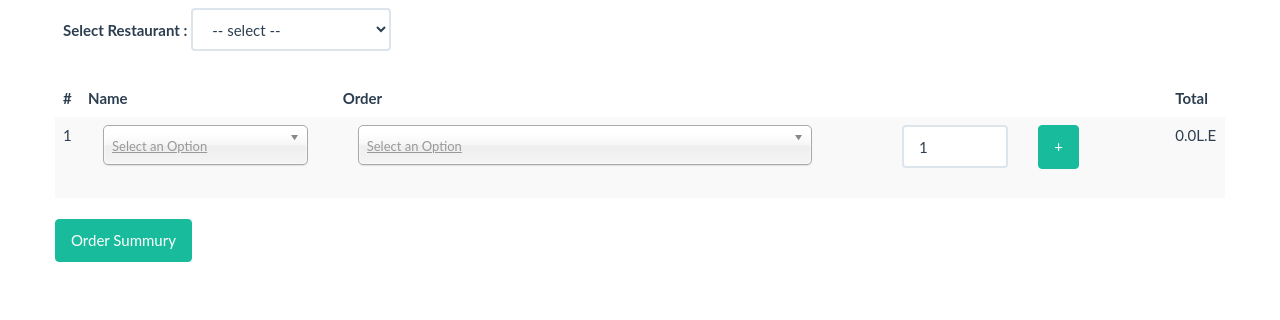
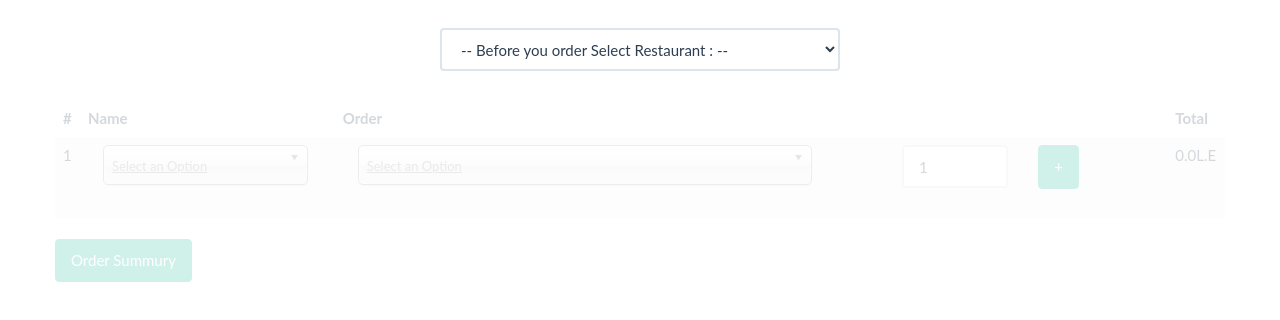
Before and after one commit to Mohamed-amin/Food-order-delivery, a website: page index.html in a window 1280 px wide. Drawn offline with Linux system fonts and the light colour scheme; files whose address does not match are found by name.

Commit message:
[ADD] block to select restraunt first

```diff
--- a/index.html
+++ b/index.html
@@ -42,11 +42,21 @@
  			line-height: 40px;
  		}
  		.restaurant{
- 			width: 200px;
+ 			width: 400px;
  			display: inline-block;
+ 			margin-top: 20px;
+ 		}
+ 		label{
+ 			display: block;
  		}
  		select{
  			min-width: 200px;
+ 		}
+ 		.faded{
+ 			opacity: 0.2;
+ 		}
+ 		.collaps{
+ 			transition:all 0.3s;
  		}
  	</style>
 </head>
@@ -58,10 +68,10 @@
 		<table class="table">
 		  <tbody>
 		    <tr>
-		      <td>
-		      	<label>Select Restaurant :  </label>
+		      <td style="text-align:center;">
+		      	<!-- <label>Before you order Select Restaurant :  </label> -->
 		      	<select class="form-control restaurant" id="restaurant">
-		      		<option> -- select --</option>
+		      		<option> -- Before you order Select Restaurant :  --</option>
 		      		<option id="gadMenu"> GAD </option>
 		      		<option id="macMenu"> Macdonalds </option>
 		      		<!-- <option id="cookdoorMenu"> Cook Door </option> -->
@@ -72,7 +82,7 @@
 		  </tbody>
 		</table>
 	</div>
-	<div class="row collaps">
+	<div class="row collaps faded">
 		<table class="table table-striped table-hover ">
 		  <thead>
 		    <tr>
--- a/js/app.js
+++ b/js/app.js
@@ -347,7 +347,7 @@ function App(){
 $( document ).ready(function() {
  var app;
 
-
+$('.addNewOrder').prop('disabled', true);
     $(".addNewOrder").on('click', function() {
         var $this = $(this),
             qty = $this.closest("td").find(".qty").val(),
@@ -402,6 +402,8 @@ $( document ).ready(function() {
     $("#restaurant").on('change',function(){
         var restaurantId = $(this).find(":selected").attr('id');
         // alert(restaurantId)
+        $(".collaps").removeClass("faded");
+
         $(".sheet").html("")
         $(".total").html("")
 
```
